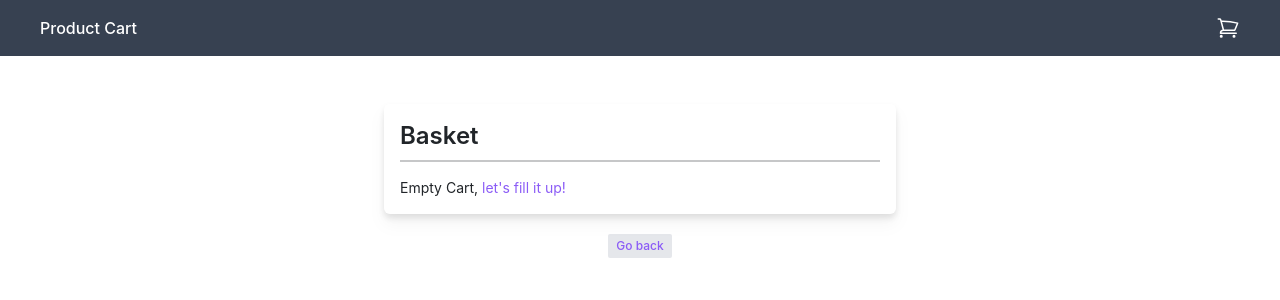
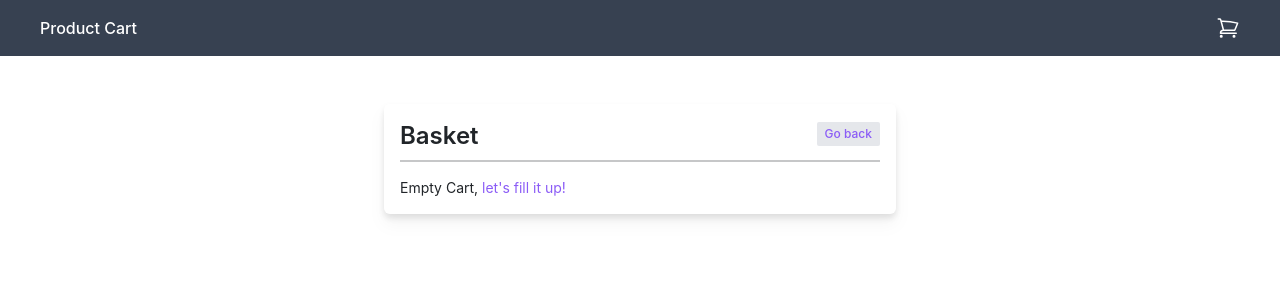
Before and after one commit to TanmayPShinde/products-n-cart, a React (Create React App) app: page /cart in a window 1280 px wide. Shown: the top 300 px of the page. Built offline with nearby package versions, Linux system fonts and the light colour scheme.

Commit message:
fix: back button in cart moved

```diff
--- a/src/components/CartItem.jsx
+++ b/src/components/CartItem.jsx
@@ -55,11 +55,15 @@ const CartItem = ({ item, itemsPricing, isSoupPresent }) => {
           {itemsPricing[item.id]?.itemPrice}
         </p>
         {itemsPricing[item.id]?.saving > 0 && (
-          <p className="text-base text-red-500">
+          <p className="text-sm text-red-500">
             You saved ₹ {itemsPricing[item.id]?.saving}
           </p>
         )}
-        {item.id === 3 && <p>{item.quantity} free cheese will be added!</p>}
+        {item.id === 3 && (
+          <p className="text-sm text-red-500">
+            {item.quantity} free cheese will be added!
+          </p>
+        )}
         <p className="font-medium">
           Item Cost: ₹ {itemsPricing[item.id]?.itemCost}
         </p>
--- a/src/pages/cart/index.jsx
+++ b/src/pages/cart/index.jsx
@@ -35,7 +35,14 @@ const Cart = () => {
   return (
     <>
       <div className="mt-5 p-3 max-w-lg mx-auto bg-white rounded-md drop-shadow-lg">
-        <h1 className="text-2xl font-semibold ">Basket</h1>
+        <div className="flex justify-between">
+          <h1 className="text-2xl font-semibold ">Basket</h1>
+          <Link to="/">
+            <button className="text-violet-500 font-medium rounded-sm py-1 px-2 text-xs bg-gray-200 hover:bg-violet-600 hover:text-white">
+              Go back
+            </button>
+          </Link>
+        </div>
         <hr className="h-px mt-2 mb-3 bg-gray-200 border-2 dark:bg-gray-700" />
         {cartItems.length > 0 ? (
           <>
@@ -71,13 +78,6 @@ const Cart = () => {
           </p>
         )}
       </div>
-      <div className="text-center">
-        <Link to="/">
-          <button className="text-violet-500 font-medium rounded-sm !mt-5 py-1 px-2 text-xs bg-gray-200 hover:bg-violet-600 hover:text-white">
-            Go back
-          </button>
-        </Link>
-      </div>
     </>
   );
 };
```
